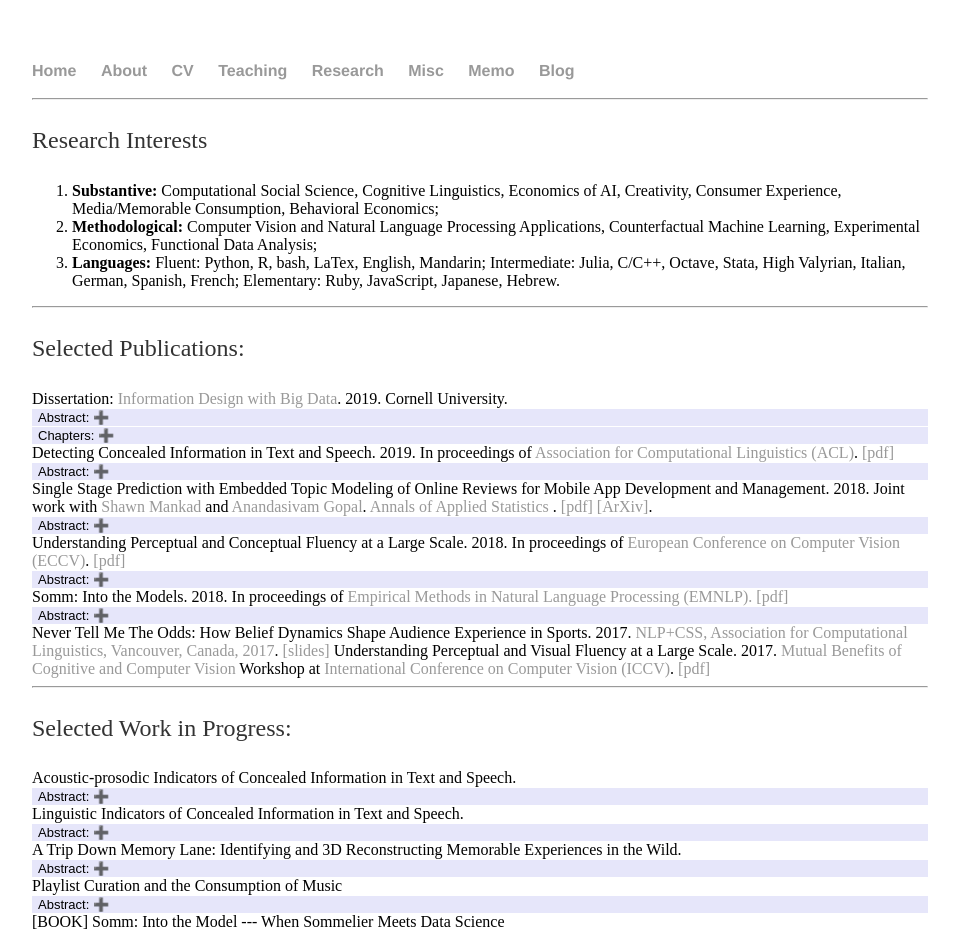
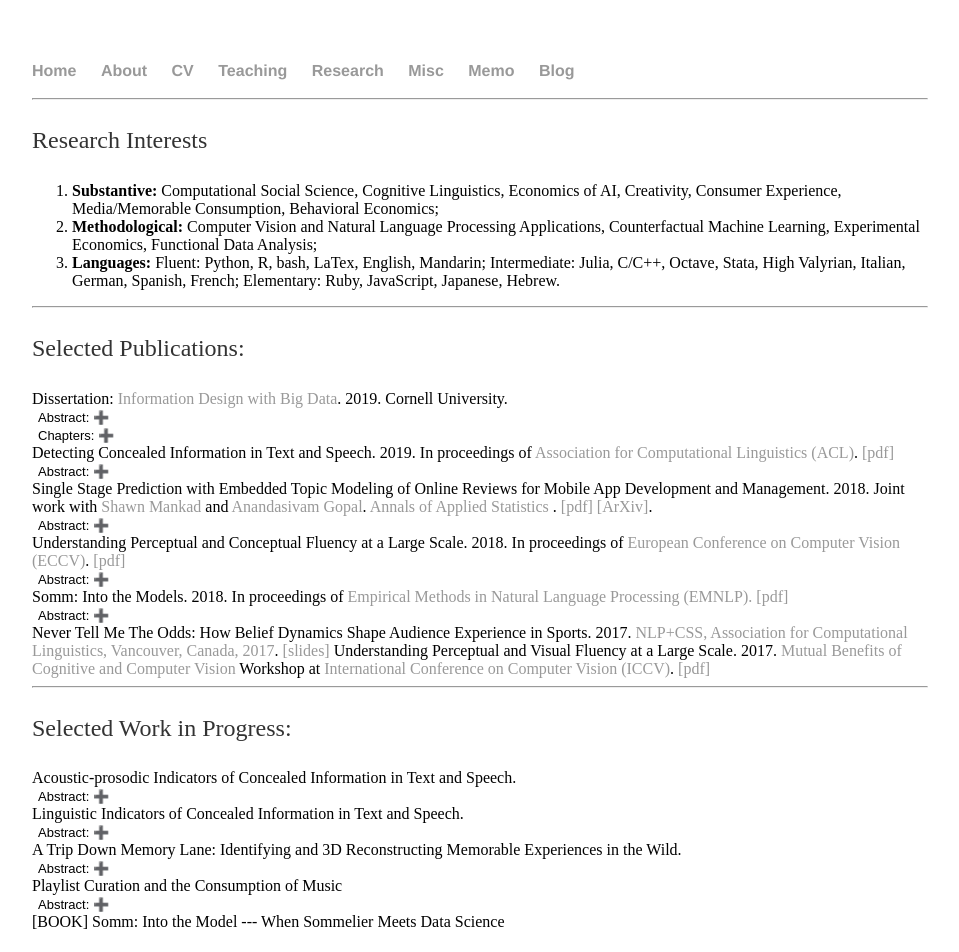
Before and after one commit to shenglih/shenglih.github.io, a Jekyll site: the page built from research/index.html, in a window 1280 px wide. Shown: the top 952 px of the page, without its empty margins (160-1119 px from the left). Built offline with Jekyll 4.4.1, drawn with Linux system fonts in a browser that asks for light colours.

Commit message:
Update index.html

```diff
--- a/research/index.html
+++ b/research/index.html
@@ -4,7 +4,7 @@ title: Shengli Hu, Research
 ---
 <style>
 .collapsible {
-  background-color: lavender;
+  background-color: white;
   color: black;
   cursor: pointer;
   padding: none;
```
